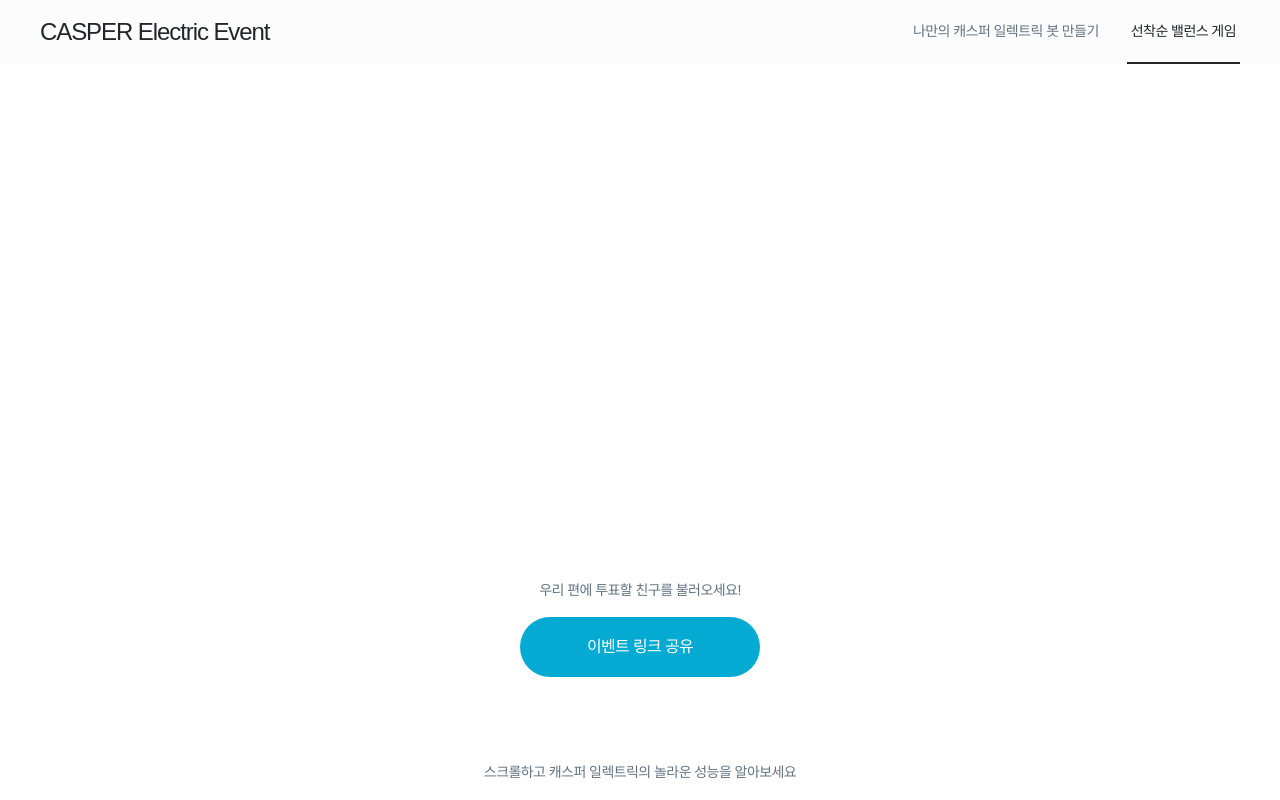
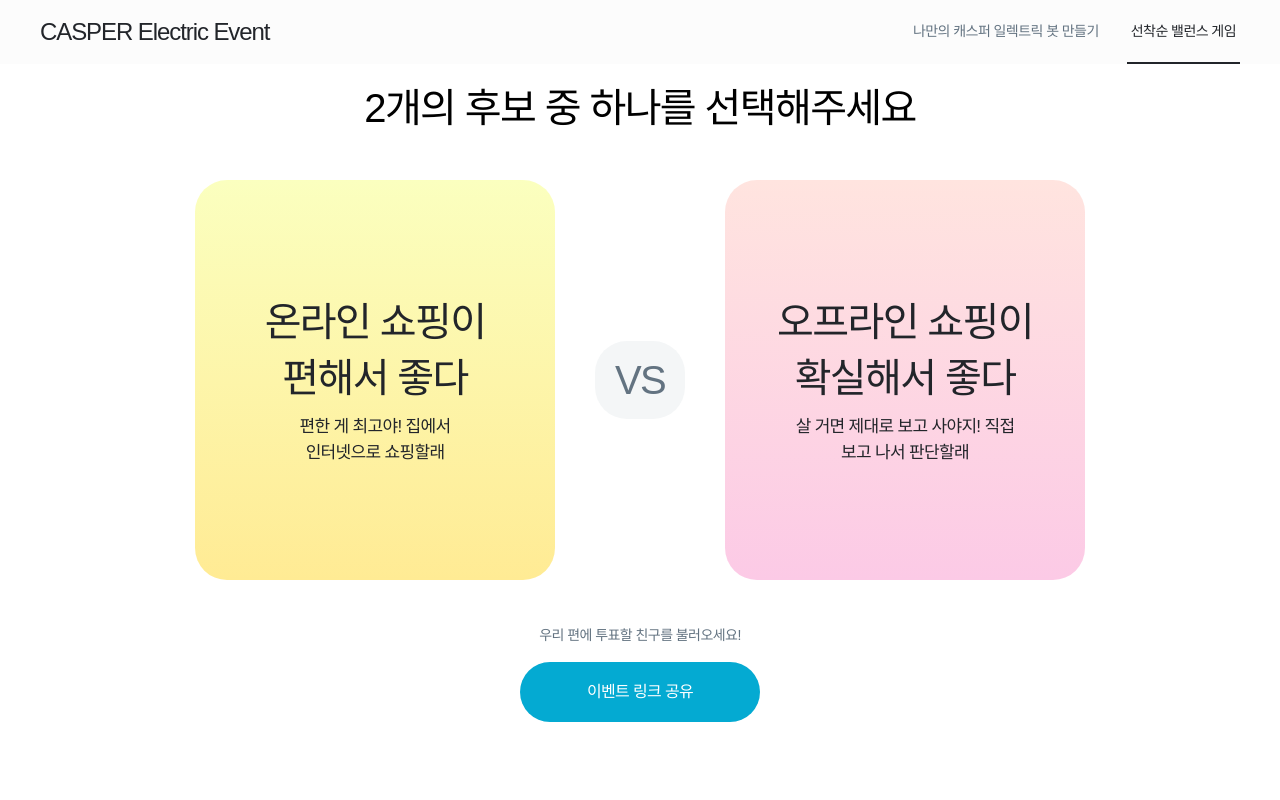
Before and after one commit to softeerbootcamp4th/Team7-HybridJGS-FE, a React (Vite) app in the folder client/: page /rush in a window 1280 px wide. Built offline with nearby package versions, Linux system fonts and the light colour scheme; no server answers; grey boxes are pictures that could not be loaded; a web font is replaced by a local one.

Commit message:
feat: 밸런스 게임 선택한 카드 페이지 구현 및 카운트 다운 공통 컴포넌트 분리

```diff
--- /dev/null
+++ b/client/src/components/RushCountDown/index.tsx
@@ -0,0 +1,29 @@
+interface RushCountDownProps {
+    countdown: number;
+}
+
+export default function RushCountDown({ countdown }: RushCountDownProps) {
+    const minutes = Math.floor((countdown % 3600) / 60);
+    const seconds = countdown % 60;
+
+    const formatTime = (time: number) => time.toString().padStart(2, "0");
+
+    return (
+        <div className="flex flex-col gap-3 justify-center items-center h-[150px]">
+            <p className="h-body-2-medium text-n-neutral-500">
+                밸런스 게임 결과 공개까지 남은 시간
+            </p>
+            <div className="flex items-end text-n-neutral-950">
+                <span className="flex flex-col justify-center items-center gap-3 w-[116px]">
+                    <p className="h-detail-1-regular text-n-neutral-500">Minutes</p>
+                    <p className="h-heading-1-bold">{formatTime(minutes)}</p>
+                </span>
+                <p className="h-heading-1-bold">:</p>
+                <span className="flex flex-col justify-center items-center gap-3 w-[116px]">
+                    <p className="h-detail-1-regular text-n-neutral-500">Seconds</p>
+                    <p className="h-heading-1-bold">{formatTime(seconds)}</p>
+                </span>
+            </div>
+        </div>
+    );
+}
--- a/client/src/features/Rush/BalanceGame.tsx
+++ b/client/src/features/Rush/BalanceGame.tsx
@@ -45,7 +45,7 @@ export function BalanceGame({ id }: SectionKeyProps) {
     // }, []);
 
     // const countdown = useCountDown(initialCountdown || 0);
-    const countdown = useCountDown(5);
+    const countdown = useCountDown(1);
 
     useEffect(() => {
         if (countdown === 0 && gameState.phase === "PRE_EVENT") {
--- a/client/src/features/Rush/BalanceGame/CardOptions.tsx
+++ b/client/src/features/Rush/BalanceGame/CardOptions.tsx
@@ -1,14 +1,39 @@
+import { useEffect, useState } from "react";
 import { motion } from "framer-motion";
 import RushCardComparison from "@/components/RushCardComparison";
-import { ASCEND, SCROLL_MOTION } from "@/constants/animation.ts";
+import RushCountDown from "@/components/RushCountDown";
+import { ASCEND, DISSOLVE, SCROLL_MOTION } from "@/constants/animation.ts";
+import useCountDown from "@/hooks/useCountDown.ts";
 
 export default function CardOptions() {
+    const countdown = useCountDown(50);
+    const [showCountdown, setShowCountdown] = useState(false);
+
+    useEffect(() => {
+        const timer = setTimeout(() => {
+            setShowCountdown(true);
+        }, 5000);
+
+        return () => clearTimeout(timer);
+    }, []);
+
     return (
         <motion.div
-            className="flex flex-col gap-8 justify-center items-center"
+            className="flex flex-col gap-3 justify-center items-center pt-14"
             {...SCROLL_MOTION(ASCEND)}
         >
-            <p className="h-heading-2-bold pt-10">2개의 후보 중 하나를 선택해주세요</p>
+            {!showCountdown ? (
+                <motion.p
+                    className="h-heading-2-bold h-[150px] flex items-end pb-8"
+                    {...SCROLL_MOTION(ASCEND)}
+                >
+                    2개의 후보 중 하나를 선택해주세요
+                </motion.p>
+            ) : (
+                <motion.div {...SCROLL_MOTION(DISSOLVE)}>
+                    <RushCountDown countdown={countdown} />
+                </motion.div>
+            )}
             <RushCardComparison />
         </motion.div>
     );
--- a/client/src/features/Rush/BalanceGame/SelectedCard.tsx
+++ b/client/src/features/Rush/BalanceGame/SelectedCard.tsx
@@ -1,3 +1,19 @@
+import { motion } from "framer-motion";
+import RushCardResultDescription from "@/components/RushCardResultDescription";
+import RushCountDown from "@/components/RushCountDown";
+import { ASCEND, SCROLL_MOTION } from "@/constants/animation.ts";
+import useCountDown from "@/hooks/useCountDown.ts";
+
 export default function SelectedCard() {
-    return <div></div>;
+    const countdown = useCountDown(5);
+
+    return (
+        <motion.div
+            className="flex flex-col gap-3 justify-center items-center pt-14"
+            {...SCROLL_MOTION(ASCEND)}
+        >
+            <RushCountDown countdown={countdown} />
+            <RushCardResultDescription color="red" day={1} cardType="LEFT_OPTIONS" />
+        </motion.div>
+    );
 }
```
